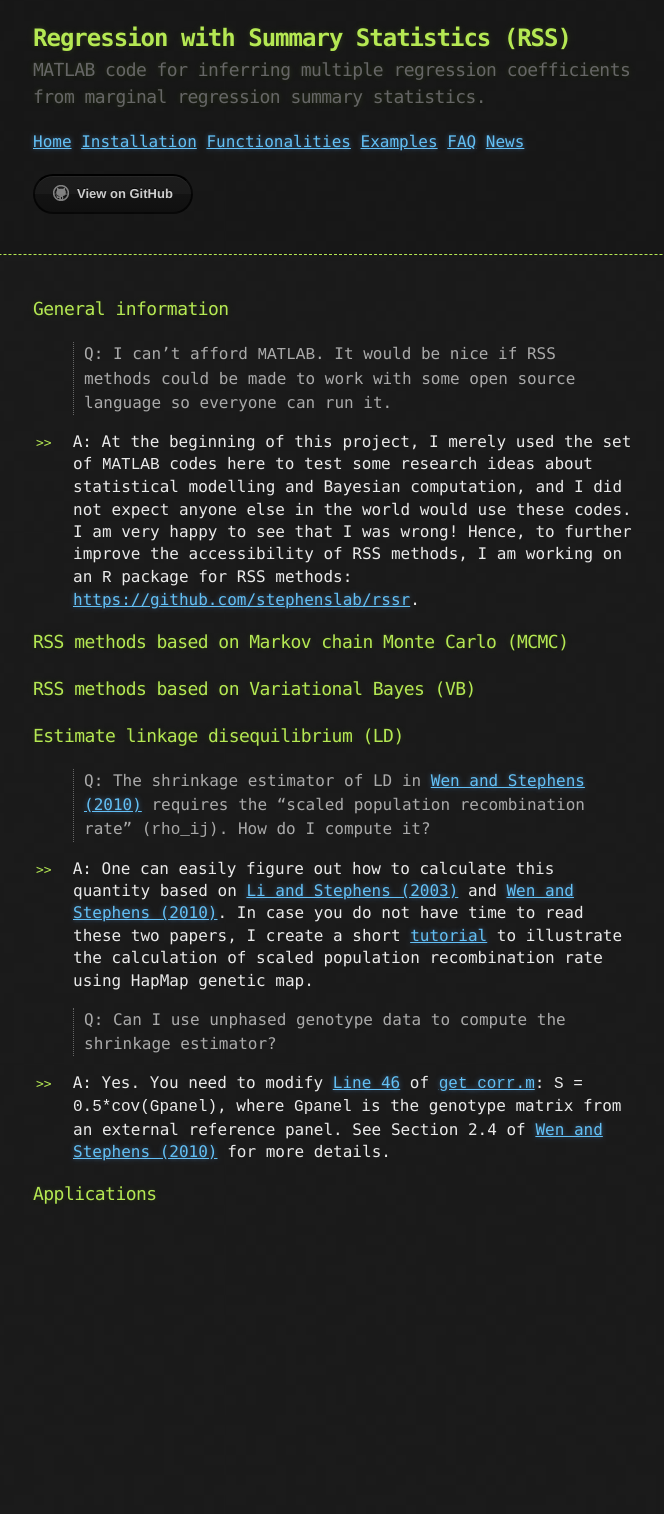
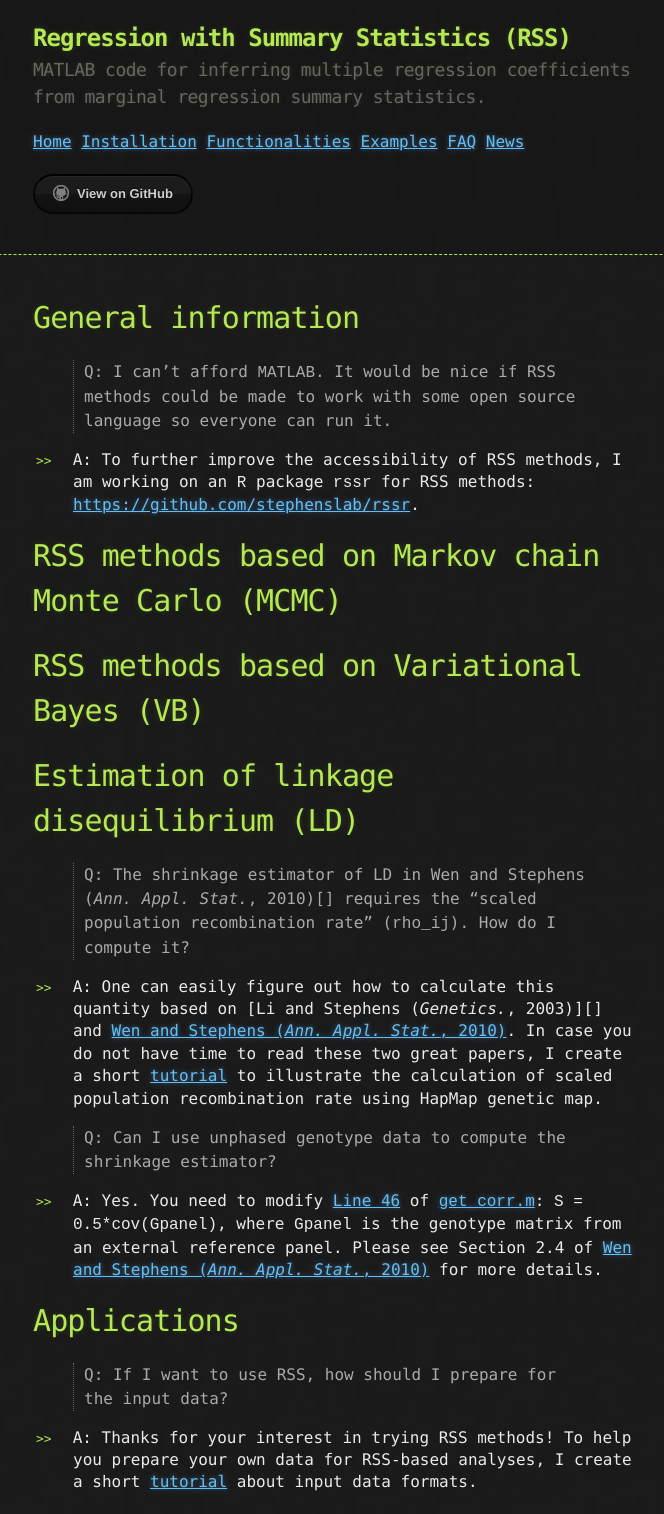
Before and after one commit to stephenslab/rss, a Jekyll site: the page built from docs/FAQ.md, in a window 1280 px wide. Shown: the whole page, without its empty margins (307-971 px from the left). Built offline with Jekyll 4.4.1, drawn with Linux system fonts in a browser that asks for light colours; our own code applies the rules of GitHub Pages for plain Markdown files; before the commit the page ends 1227 px from its top, so only the background shows below that.

Commit message:
update faq

```diff
--- a/docs/FAQ.md
+++ b/docs/FAQ.md
@@ -2,24 +2,43 @@
 layout: default
 ---
 
-### General information
+[Wen and Stephens (*Ann. Appl. Stat.*, 2010)]: https://www.ncbi.nlm.nih.gov/pubmed/21479081
+[Li and Stephens (*Genetics*, 2003)]: https://www.ncbi.nlm.nih.gov/pubmed/14704198
+
+# General information
 
 > Q: I can't afford `MATLAB`. It would be nice if RSS methods could be made to work with some open source language so everyone can run it.
 
-- A: At the beginning of this project, I merely used the set of `MATLAB` codes here to test some research ideas about statistical modelling and Bayesian computation, and I did not expect anyone else in the world would use these codes. I am very happy to see that I was wrong! Hence, to further improve the accessibility of RSS methods, I am working on an `R` package for RSS methods: [https://github.com/stephenslab/rssr](https://github.com/stephenslab/rssr).
+- A: To further improve the accessibility of RSS methods,
+I am working on an `R` package `rssr` for RSS methods:
+[https://github.com/stephenslab/rssr](https://github.com/stephenslab/rssr).
 
-### RSS methods based on Markov chain Monte Carlo (MCMC)
+# RSS methods based on Markov chain Monte Carlo (MCMC)
 
-### RSS methods based on Variational Bayes (VB)
+# RSS methods based on Variational Bayes (VB)
 
-### Estimate linkage disequilibrium (LD)
+# Estimation of linkage disequilibrium (LD)
 
-> Q: The shrinkage estimator of LD in [Wen and Stephens (2010)](https://www.ncbi.nlm.nih.gov/pubmed/21479081) requires the "scaled population recombination rate" (`rho_ij`). How do I compute it?
+> Q: The shrinkage estimator of LD in Wen and Stephens (*Ann. Appl. Stat.*, 2010)[]
+requires the "scaled population recombination rate" (`rho_ij`). How do I compute it?
 
-- A: One can easily figure out how to calculate this quantity based on [Li and Stephens (2003)](https://www.ncbi.nlm.nih.gov/pubmed/14704198) and [Wen and Stephens (2010)](https://www.ncbi.nlm.nih.gov/pubmed/21479081). In case you do not have time to read these two papers, I create a short [tutorial](Recombination) to illustrate the calculation of scaled population recombination rate using HapMap genetic map.
+- A: One can easily figure out how to calculate this quantity based on
+[Li and Stephens (*Genetics.*, 2003)][] and [Wen and Stephens (*Ann. Appl. Stat.*, 2010)][].
+In case you do not have time to read these two great papers,
+I create a short [tutorial](Recombination) to illustrate the calculation of
+scaled population recombination rate using HapMap genetic map.
 
 > Q: Can I use unphased genotype data to compute the shrinkage estimator?
 
-- A: Yes. You need to modify [Line 46](https://github.com/stephenslab/rss/blob/master/misc/get_corr.m#L46) of [`get_corr.m`](https://github.com/stephenslab/rss/blob/master/misc/get_corr.m): `S = 0.5*cov(Gpanel)`, where `Gpanel` is the genotype matrix from an external reference panel. See Section 2.4 of [Wen and Stephens (2010)](https://www.ncbi.nlm.nih.gov/pubmed/21479081) for more details.
+- A: Yes. You need to modify [Line 46](https://github.com/stephenslab/rss/blob/master/misc/get_corr.m#L46)
+of [`get_corr.m`](https://github.com/stephenslab/rss/blob/master/misc/get_corr.m):
+`S = 0.5*cov(Gpanel)`, where `Gpanel` is the genotype matrix from an external reference panel.
+Please see Section 2.4 of [Wen and Stephens (*Ann. Appl. Stat.*, 2010)][] for more details.
 
-### Applications
+# Applications
+
+> Q: If I want to use RSS, how should I prepare for the input data?
+
+- A: Thanks for your interest in trying RSS methods!
+To help you prepare your own data for RSS-based analyses,
+I create a short [tutorial](Input-Data-Formats) about input data formats.
```
